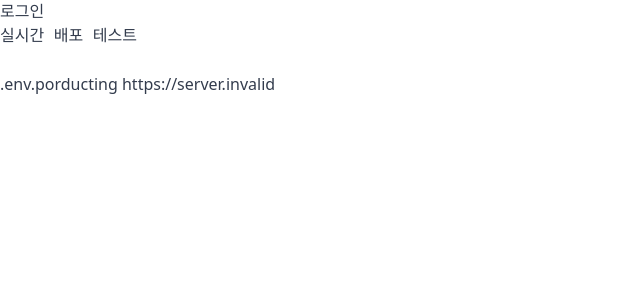
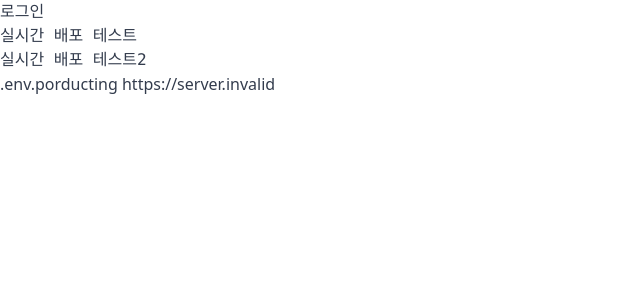
Before and after one commit to karbons/gnu5_svelte_skeleton, a SvelteKit app: page / in a window 1280 px wide. Shown: the top 300 px of the page, without its empty margins (0-640 px from the left). Built offline with nearby package versions, Linux system fonts and the light colour scheme; no server answers.

Commit message:
ci/cd test

```diff
--- a/src/routes/+page.svelte
+++ b/src/routes/+page.svelte
@@ -17,7 +17,7 @@ import Footer from '$lib/components/theme/footer/Footer.svelte';
 
 <pre>
 실시간 배포 테스트
-
+실시간 배포 테스트2
 </pre>
 
 <div>
```
